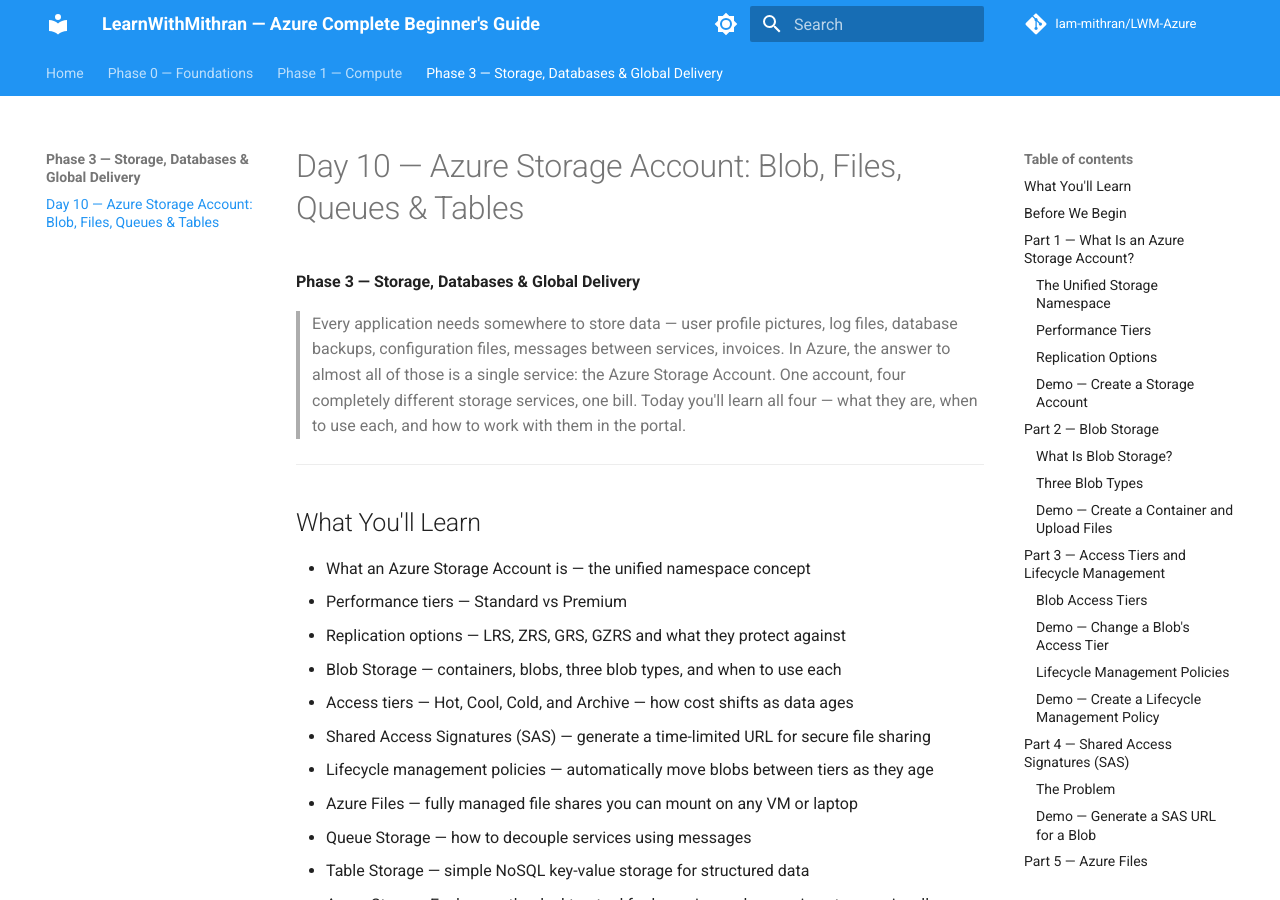
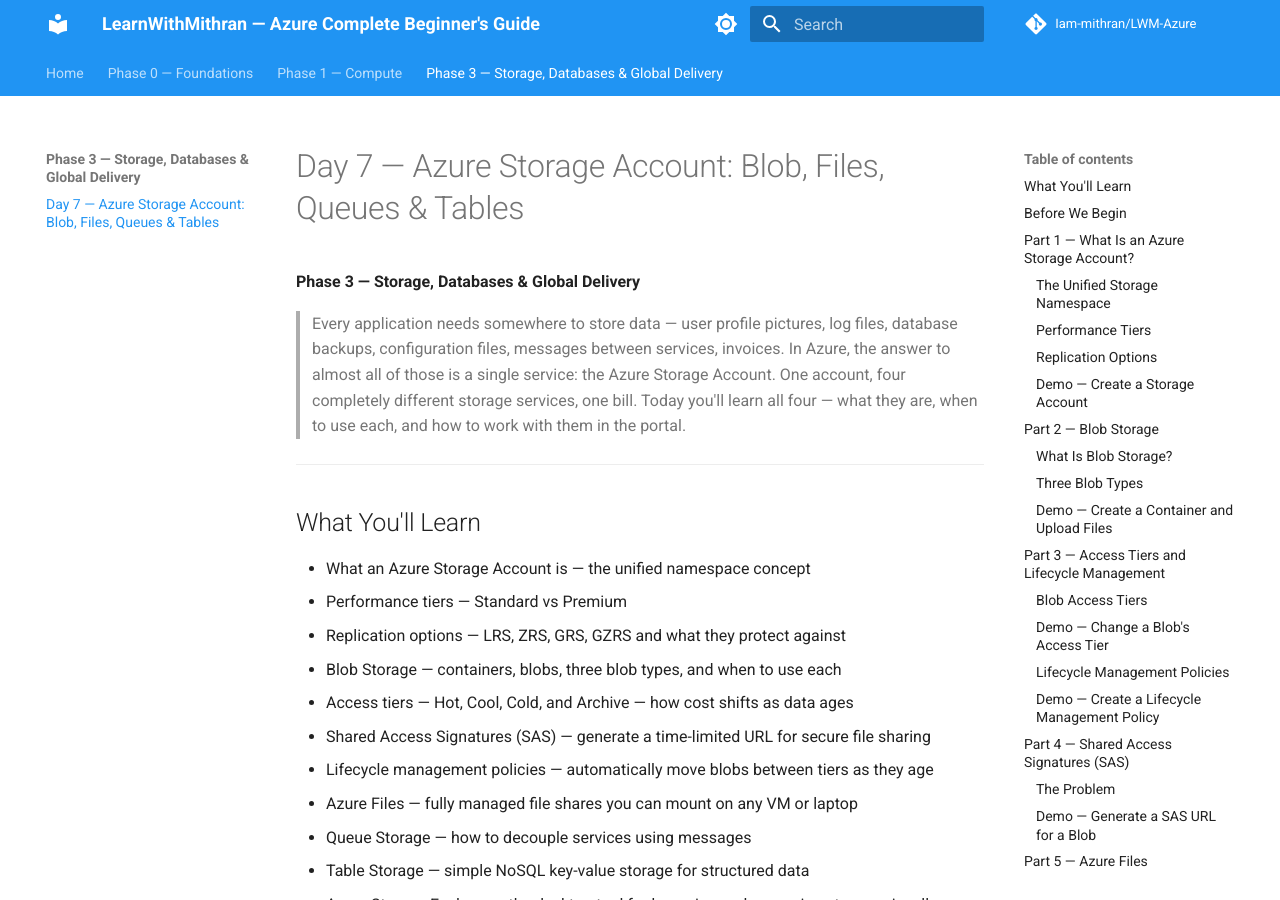
Before and after one commit to Iam-mithran/LWM-Azure, an MkDocs documentation site: the page built from docs/day07_storage_account.md, in a window 1280 px wide and 900 px high. Built offline with MkDocs 1.6.1 and Material for MkDocs 9.7.7, drawn with Linux system fonts in a browser that asks for light colours; comment, search, counter and statistics services are not loaded.

Commit message:
Rename Storage Account from Day 10 to Day 7 (recording order)
Co-Authored-By: Claude Sonnet 4.6 <noreply@anthropic.com>

```diff
--- a/docs/day10_storage_account.md
+++ b/docs/day07_storage_account.md
@@ -1,4 +1,4 @@
-# Day 10 — Azure Storage Account: Blob, Files, Queues & Tables
+# Day 7 — Azure Storage Account: Blob, Files, Queues & Tables
 
 **Phase 3 — Storage, Databases & Global Delivery**
 
--- a/mkdocs.yml
+++ b/mkdocs.yml
@@ -58,4 +58,4 @@ nav:
       - "Day 5 — VM Management, Availability, Bastion & Backup": day05_vms_part3.md
       - "Day 6 — Azure App Service: Deploy Web Apps Without Managing Servers": day06_app_service.md
   - "Phase 3 — Storage, Databases & Global Delivery":
-      - "Day 10 — Azure Storage Account: Blob, Files, Queues & Tables": day10_storage_account.md
+      - "Day 7 — Azure Storage Account: Blob, Files, Queues & Tables": day07_storage_account.md
```
Also changed, not shown: recording_plan.md (+1 -1 lines).
